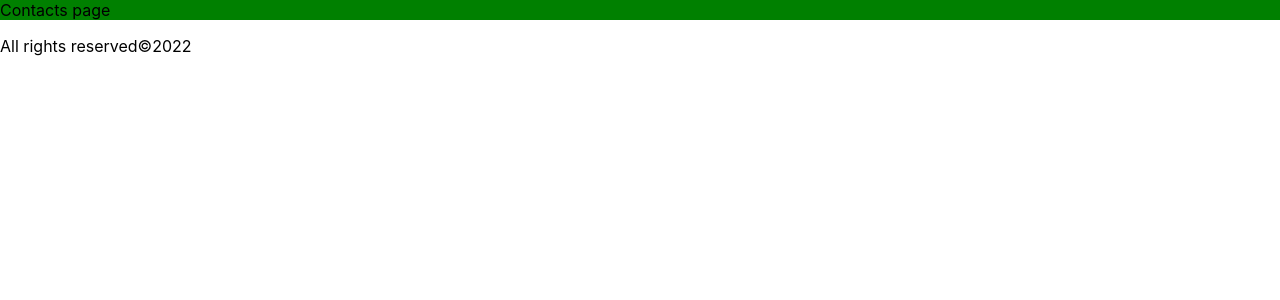
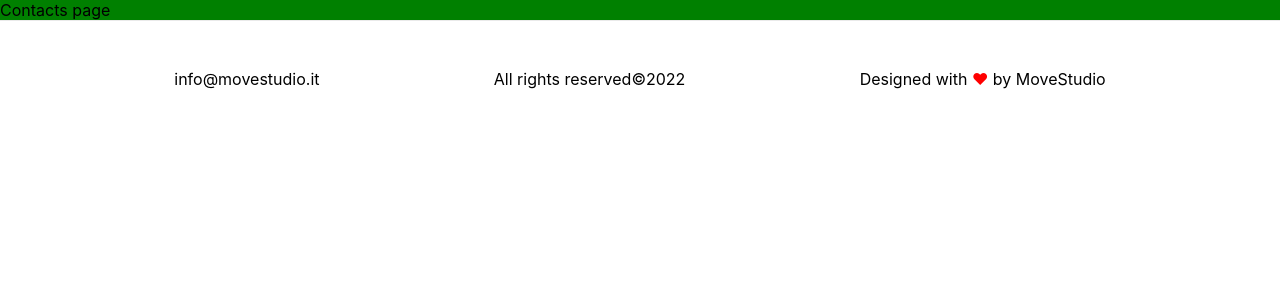
Before and after one commit to potatodesign/move-ui, a Next.js app: page /contacts in a window 1280 px wide. Shown: the top 300 px of the page. Built offline with nearby package versions, Linux system fonts and the light colour scheme.

Commit message:
Remove useless code and add footer content and some style

```diff
--- a/pages/_app.js
+++ b/pages/_app.js
@@ -6,7 +6,15 @@ function MyApp({ Component, pageProps }) {
       <Component {...pageProps} />
       <footer>
         <p>
+          <a href="mailto:info@movestudio.it?subject=I need infos...">
+            info@movestudio.it
+          </a>
+        </p>
+        <p>
           All rights reserved©2022
+        </p>
+        <p>
+          Designed with <span className="footer-heart">&hearts;</span> by MoveStudio
         </p>
       </footer>
     </>
--- a/styles/globals.css
+++ b/styles/globals.css
@@ -14,3 +14,16 @@ a {
 * {
   box-sizing: border-box;
 }
+
+footer {
+  display: flex;
+  flex: 1;
+  padding: 2rem 0;
+  border-top: 1px solid #eaeaea;
+  justify-content: space-evenly;
+  align-items: center;
+}
+
+footer .footer-heart {
+  color: red;
+}
```
Also changed, not shown: pages/index.js (+1 -49 lines).
